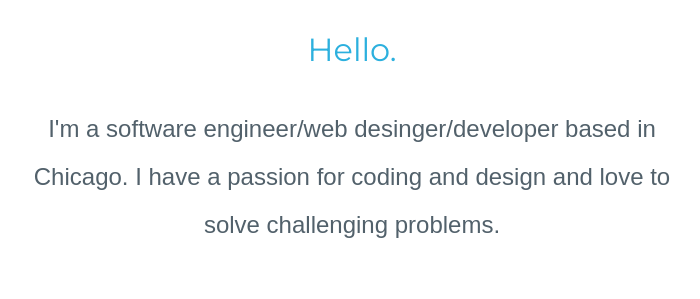
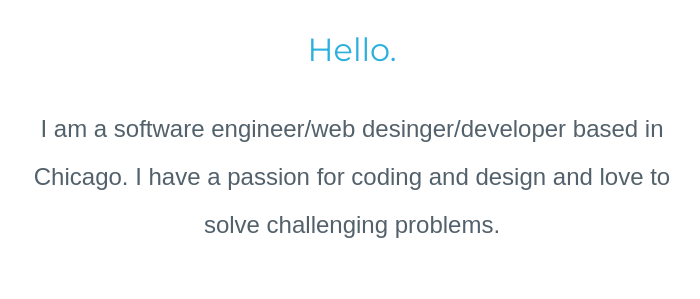
Before and after one commit to EmilyLin8073/CV, a plain HTML site: page index.html in a window 1280 px wide. Shown: the part 808-1107 px from the top of the page, without its empty margins (288-988 px from the left). Drawn offline with Linux system fonts and the light colour scheme; a web font is replaced by a local one.

```diff
--- a/index.html
+++ b/index.html
@@ -28,7 +28,7 @@
     <div class="profile">
       <img class="profilePic" src="images/Emily.png" alt="Emily's-profilePic">
       <h2>Hello.</h2>
-      <p class="intro">I'm a software engineer/web desinger/developer based in Chicago. I have a passion for coding and design and love to solve challenging problems.</p>
+      <p class="intro">I am a software engineer/web desinger/developer based in Chicago. I have a passion for coding and design and love to solve challenging problems.</p>
     </div>
     <hr>
 
```
